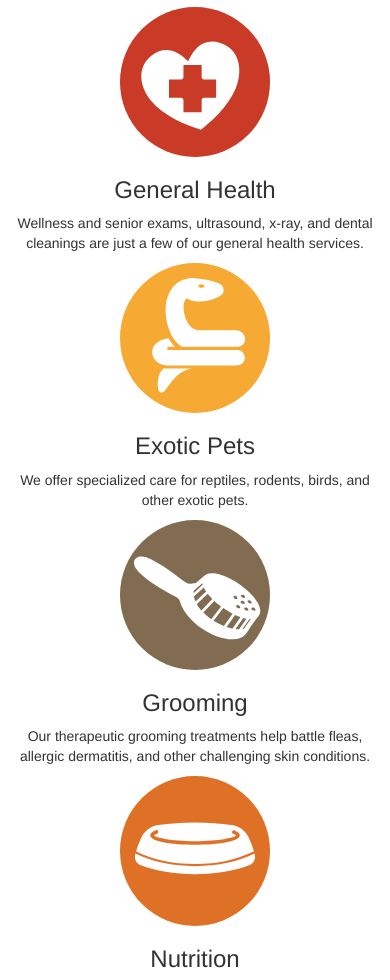
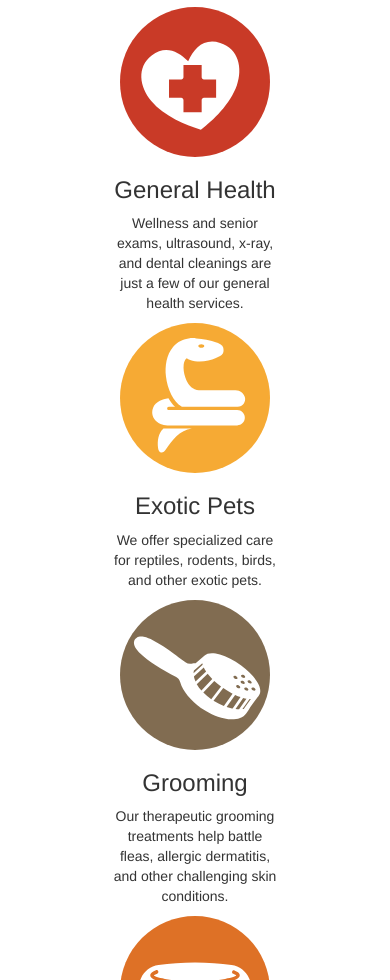
Before and after one commit to planetoftheweb/bootstrap, a website: page builds/bootstrap/index.html in a window 390 px wide. Shown: the part 56-1036 px from the top of the page. Drawn offline with Linux system fonts and the light colour scheme.

Commit message:
02_06 Offsetting Columns

```diff
--- a/builds/bootstrap/index.html
+++ b/builds/bootstrap/index.html
@@ -13,13 +13,13 @@
 <div class="services container">
   <h2>Services</h2>
   <div class="row">
-    <section class="col-sm-6 col-md-4 col-lg-2">
+    <section class="col-xs-offset-3 col-xs-6 col-sm-offset-0 col-sm-6 col-md-4 col-lg-2">
       <img class="icon" src="images/icon-health.svg" alt="Icon">
       <h3>General Health</h3>
       <p>Wellness and senior exams, ultrasound, x-ray, and dental cleanings are just a few of our general health services.</p>
     </section>
 
-    <section class="col-sm-6 col-md-4 col-lg-2">
+    <section class="col-xs-offset-3 col-xs-6 col-sm-offset-0 col-sm-6 col-md-4 col-lg-2">
       <img class="icon" src="images/icon-exoticpets.svg" alt="Icon">
       <h3>Exotic Pets</h3>
       <p>We offer specialized care for reptiles, rodents, birds, and other exotic pets.</p>
@@ -27,25 +27,25 @@
 
     <div class="clearfix visible-sm-block"></div>
 
-    <section class="col-sm-6 col-md-4 col-lg-2">
+    <section class="col-xs-offset-3 col-xs-6 col-sm-offset-0 col-sm-6 col-md-4 col-lg-2">
       <img class="icon" src="images/icon-grooming.svg" alt="Icon">
       <h3>Grooming</h3>
       <p>Our therapeutic grooming treatments help battle fleas, allergic dermatitis, and other challenging skin conditions.</p>
     </section>
 
-    <section class="col-sm-6 col-md-4 col-lg-2">
+    <section class="col-xs-offset-3 col-xs-6 col-sm-offset-0 col-sm-6 col-md-4 col-lg-2">
       <img class="icon" src="images/icon-nutrition.svg" alt="Icon">
       <h3>Nutrition</h3>
       <p>Let our nutrition experts review your pet's diet and prescribe a custom nutrition plan for optimum health and disease prevention.</p>
     </section>
 
-    <section class="col-sm-6 col-md-4 col-lg-2">
+    <section class="col-xs-offset-3 col-xs-6 col-sm-offset-0 col-sm-6 col-md-4 col-lg-2">
       <img class="icon" src="images/icon-pestcontrol.svg" alt="Icon">
       <h3>Pest Control</h3>
       <p>We offer the latest advances in safe and effective prevention and treatment of fleas, ticks, worms, heart worm, and other parasites.</p>
     </section>
 
-    <section class="col-sm-6 col-md-4 col-lg-2">
+    <section class="col-xs-offset-3 col-xs-6 col-sm-offset-0 col-sm-6 col-md-4 col-lg-2">
       <img class="icon" src="images/icon-vaccinations.svg" alt="Icon">
       <h3>Vaccinations</h3>
       <p>Our veterinarians are experienced in modern vaccination protocols that prevent many of the deadliest diseases in pets.</p>
```
